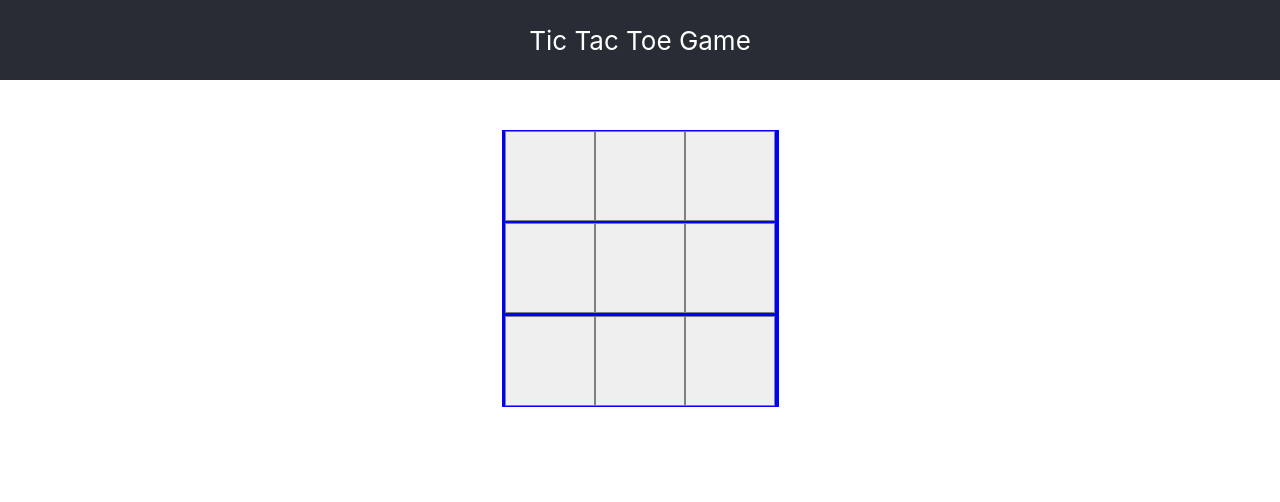
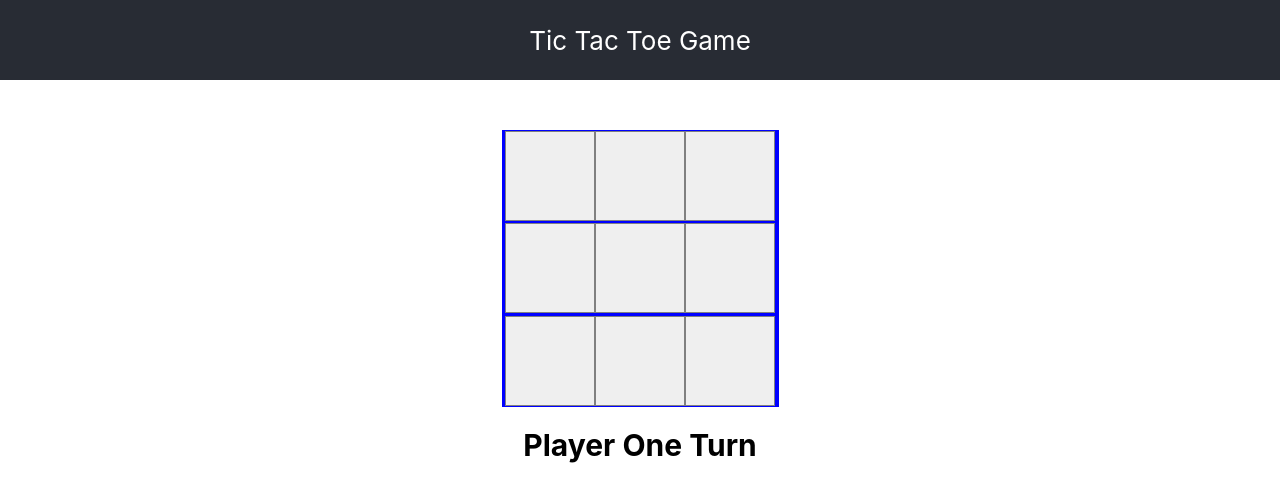
Before and after one commit to mugdhasonawane88/TicTacToe6, a React app: page / in a window 1280 px wide. Built offline with nearby package versions, Linux system fonts and the light colour scheme.

Commit message:
feat: display current player

```diff
--- /dev/null
+++ b/src/components/Status.js
@@ -0,0 +1,18 @@
+import React from 'react';
+import { Constants } from '../constants/Constants';
+import PropTypes from 'prop-types';
+
+function Status({ currentPlayer }) {
+  const updateStatus = () => {
+    return currentPlayer.NAME + Constants.TURN;
+  };
+
+  return (
+    <label data-testid="status">{updateStatus()}</label>
+  );
+}
+
+Status.propTypes = {
+  currentPlayer: PropTypes.object.isRequired
+};
+export default Status;
--- a/src/components/TicTacToe.css
+++ b/src/components/TicTacToe.css
@@ -37,3 +37,9 @@
   color: #fff;
   font-weight: bold;
 }
+
+.status {
+  font-size: 30px;
+  font-weight: bold;
+  margin-top: -30px;
+}
--- a/src/components/TicTacToe.js
+++ b/src/components/TicTacToe.js
@@ -1,21 +1,22 @@
 import './TicTacToe.css';
 import { Constants } from '../constants/Constants';
 import { useState } from 'react';
+import Status from './Status';
 
 function TicTacToe() {
 
   const [board, setBoard] = useState(Array(Constants.TOTAL_SQUARES).fill(''));
-  const [currentPlayer, changeCurrentPlayer] = useState(Constants.PLAYER_ONE_SYMBOL);
+  const [currentPlayer, changeCurrentPlayer] = useState(Constants.PLAYER_ONE);
 
   const playedOn = (position) => {
     const squares = board.slice();
-    squares[position] = currentPlayer;
+    squares[position] = currentPlayer.SYMBOL;
     setBoard(squares);
     changeCurrentPlayer(togglePlayer());
   }
 
   const togglePlayer = () => {
-    return currentPlayer === Constants.PLAYER_ONE_SYMBOL ? Constants.PLAYER_TWO_SYMBOL : Constants.PLAYER_ONE_SYMBOL;
+    return currentPlayer === Constants.PLAYER_ONE ? Constants.PLAYER_TWO : Constants.PLAYER_ONE;
   }
 
   const renderBoard = () => {
@@ -45,6 +46,9 @@ function TicTacToe() {
         {Constants.HEADER}
       </header>
       {renderBoard()}
+      <div className='status'>
+        <Status currentPlayer={currentPlayer} />
+      </div>
     </div>
   );
 }
--- a/src/constants/Constants.js
+++ b/src/constants/Constants.js
@@ -1,6 +1,13 @@
 export const Constants = {
     HEADER: 'Tic Tac Toe Game',
     TOTAL_SQUARES: 9,
-    PLAYER_ONE_SYMBOL: 'X',
-    PLAYER_TWO_SYMBOL: 'O'
+    PLAYER_ONE: {
+        SYMBOL: "X",
+        NAME: "Player One"
+    },
+    PLAYER_TWO: {
+        SYMBOL: "O",
+        NAME: "Player Two"
+    },
+    TURN: ' Turn'
 }
```
Also changed, not shown: src/components/Status.test.js (added, +15 -0 lines), src/components/TicTacToe.test.js (+13 -0 lines), src/constants/TestConstants.js (+11 -1 lines).
